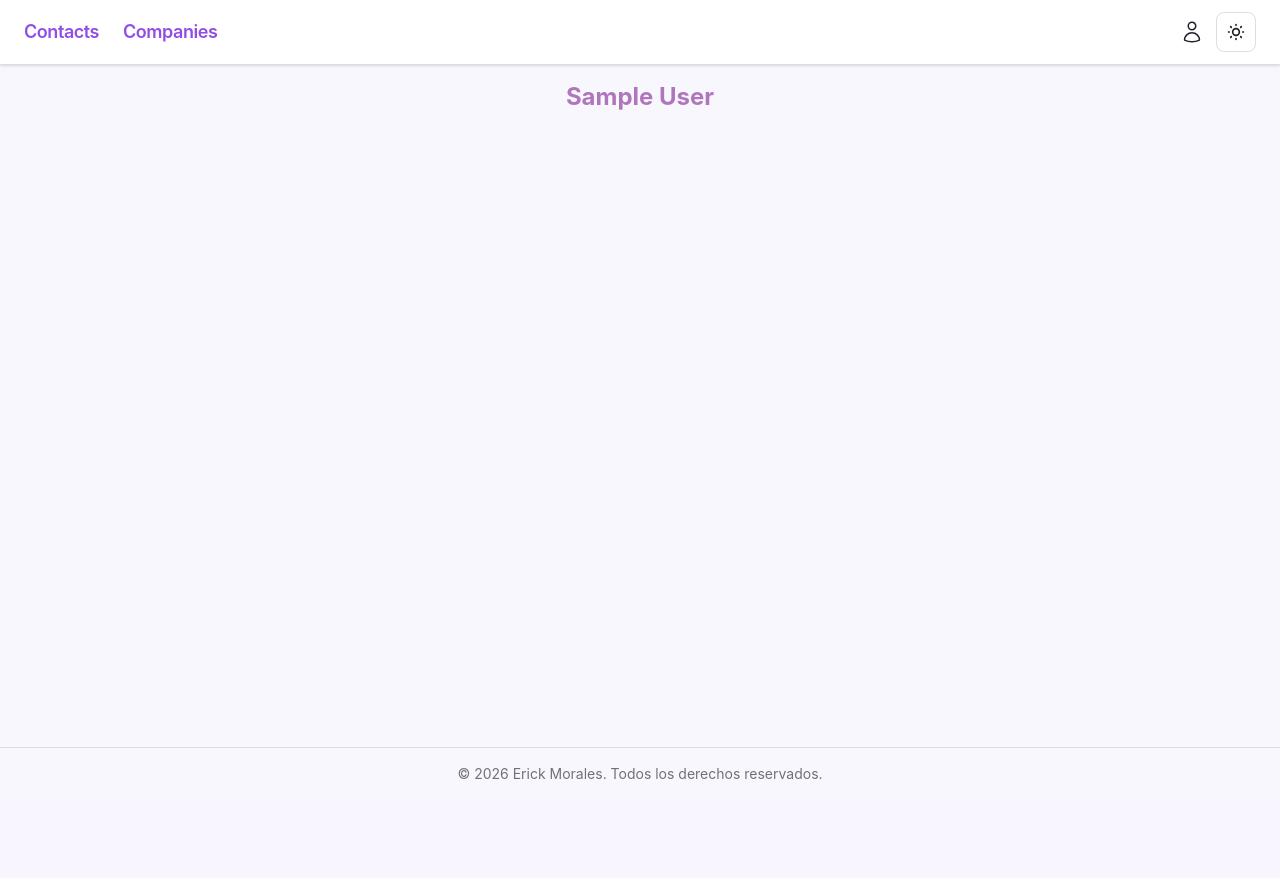
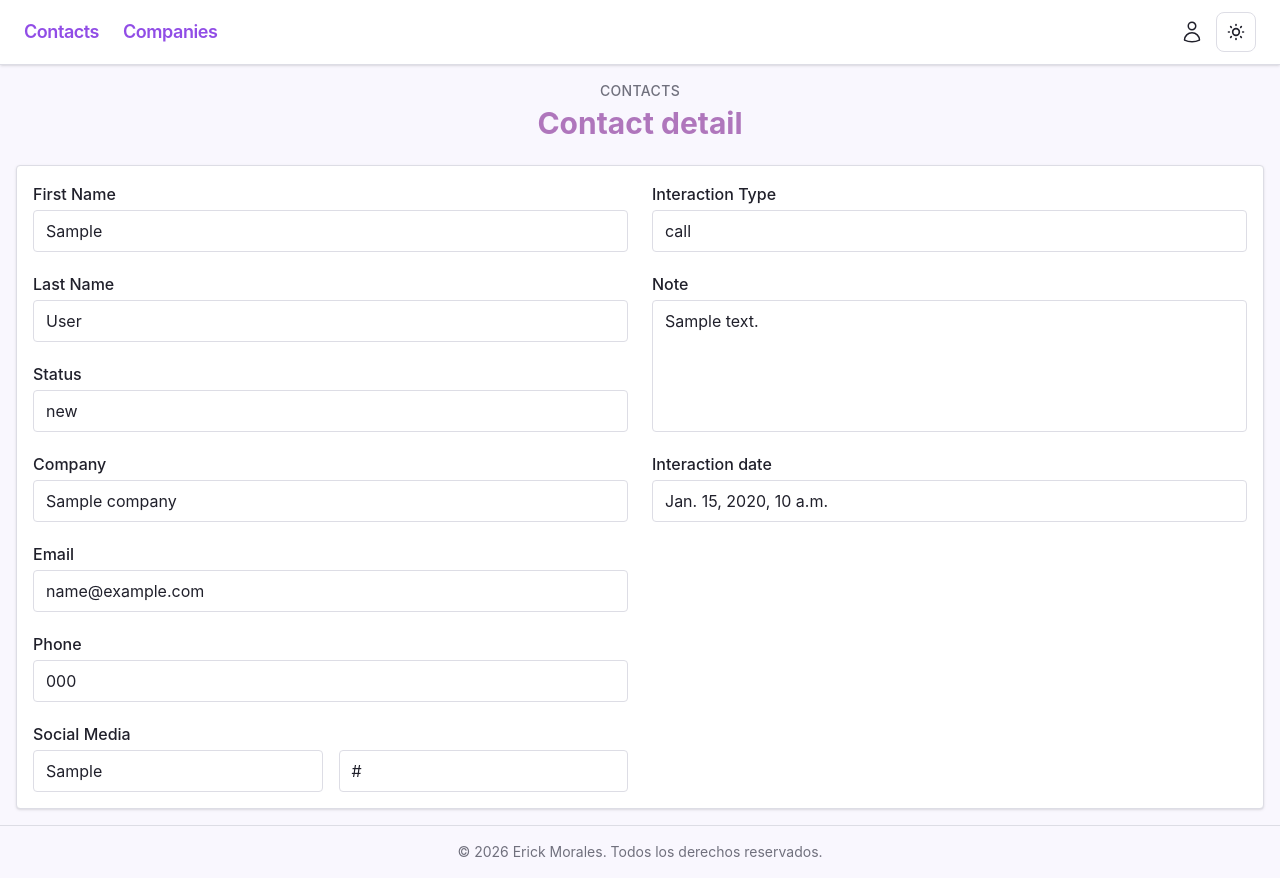
Before and after one commit to ErickMoraL/ContactFlow, a Django app: page /1/ in a window 1280 px wide. Before the commit the page ends 779 px from the top, so only its background shows below. Run offline with Django 5.2, Linux system fonts and the light colour scheme; a user stored in the database is signed in; tables that the repository leaves empty hold one stand-in row (values such as "Sample post"); style sheets or scripts are compiled from the project's sources.

Commit message:
feat: enhance contact detail view with detailed information display and improved layout

```diff
--- a/contacts/templates/contacts/contact_detail.html
+++ b/contacts/templates/contacts/contact_detail.html
@@ -3,5 +3,106 @@
   Contact detail
 {% endblock title %}
 {% block content %}
-  <h1 class="text-accent text-center text-2xl font-bold">{{ contact.first_name }} {{ contact.last_name }}</h1>
+  <section class="mx-auto" aria-labelledby="contact-detail-title">
+    <header class="mb-6 text-center">
+      <p class="muted text-sm font-medium uppercase tracking-wide">Contacts</p>
+      <h1 id="contact-detail-title" class="text-accent mt-1 text-3xl font-bold">Contact detail</h1>
+    </header>
+    <article class="card" aria-labelledby="contact-detail-title">
+      <div class="grid grid-cols-1 gap-6 md:grid-cols-2">
+        <div class="space-y-5">
+          <div>
+            <p class="label-primary">First Name</p>
+            <p class="input-primary">{{ contact.first_name|default:"-" }}</p>
+          </div>
+          <div>
+            <p class="label-primary">Last Name</p>
+            <p class="input-primary">{{ contact.last_name|default:"-" }}</p>
+          </div>
+          <div>
+            <p class="label-primary">Status</p>
+            <p class="input-primary">{{ contact.status|default:"-" }}</p>
+          </div>
+          <div>
+            <p class="label-primary">Company</p>
+            <p class="input-primary">{{ contact.company|default:"-" }}</p>
+          </div>
+          <div>
+            <p class="label-primary">Email</p>
+            <ul class="space-y-5">
+              {% for email in contact.emails.all %}
+                <li class="input-primary">{{ email.email }}</li>
+              {% empty %}
+                <li class="input-primary">---</li>
+              {% endfor %}
+            </ul>
+          </div>
+
+          <div>
+            <p class="label-primary">Phone</p>
+            <ul class="space-y-5">
+              {% for phone in contact.phones.all %}
+                <li class="input-primary">{{ phone.phone_number }}</li>
+              {% empty %}
+                <li class="input-primary">---</li>
+              {% endfor %}
+            </ul>
+          </div>
+          <div>
+            <p class="label-primary">Social Media</p>
+            <ul class="space-y-5">
+              {% for social_media in contact.social_media.all %}
+                <li class="grid grid-cols-2 gap-4">
+                  <span class="input-primary min-w-0 truncate">{{ social_media.platform }}</span>
+                  <span class="input-primary min-w-0 truncate" title="{{ social_media.url }}">{{ social_media.url }}</span>
+                </li>
+              {% empty %}
+                <li class="grid grid-cols-2 gap-4">
+                  <span class="input-primary min-w-0 truncate">---</span>
+                  <span class="input-primary min-w-0 truncate">---</span>
+                </li>
+              {% endfor %}
+            </ul>
+          </div>
+        </div>
+        <section class="space-y-5" aria-label="Interactions">
+          {% for interaction in contact.interactions.all %}
+            <article aria-label="Interaction {{ forloop.counter }}">
+              <div class="space-y-5">
+                <div>
+                  <p class="label-primary">Interaction Type</p>
+                  <p class="input-primary">{{ interaction.interaction_type }}</p>
+                </div>
+                <div>
+                  <p class="label-primary">Note</p>
+                  <p class="textarea-primary">{{ interaction.note }}</p>
+                </div>
+                <div>
+                  <p class="label-primary">Interaction date</p>
+                  <p class="input-primary">{{ interaction.interaction_date }}</p>
+                </div>
+              </div>
+            </article>
+          {% empty %}
+            <article aria-label="Interaction {{ forloop.counter }}">
+              <div class="space-y-5">
+                <div>
+                  <p class="label-primary">Interaction Type</p>
+                  <p class="input-primary">---</p>
+                  </div>
+                  <div>
+                    <p class="label-primary">Note</p>
+              <p class="textarea-primary">---</p>
+            </div>
+            <div>
+              <p class="label-primary">Interaction date</p>
+              <p class="input-primary">---</p>
+            </div>
+          </div>
+        </article>
+      {% endfor %}
+    </section>
+  </div>
+</article>
+</section>
 {% endblock content %}
--- a/contacts/views.py
+++ b/contacts/views.py
@@ -4,6 +4,7 @@
 from django.http import HttpResponse
 from django.shortcuts import get_object_or_404, redirect, render
 from django.contrib import messages
+from django.urls import reverse
 
 from .forms import ContactForm, InteractionForm, CompanyForm
 from .formsSet import EmailFormSet, PhoneFormSet, SocialMediaFormSet, InteractionFormSet
@@ -73,9 +74,24 @@
 
 @login_required
 def contact_detail(request, pk):
-    contact = get_object_or_404(Contact, pk=pk, user=request.user)
-
-    return render(request, "contacts/contact_detail.html", {"contact": contact})
+    contact = get_object_or_404(
+        Contact.objects.prefetch_related(
+            "emails",
+            "phones",
+            "social_media",
+            "interactions",
+        ),
+        pk=pk,
+        user=request.user,
+    )
+    return render(
+        request,
+        "contacts/contact_detail.html",
+        {
+            "contact": contact,
+            "cancel_url": reverse("contact_list"),
+        },
+    )
 
 
 @login_required
--- a/static/src/input.css
+++ b/static/src/input.css
@@ -104,7 +104,7 @@
     background-color: var(--app-surface);
     border-color: var(--app-border);
 
-    @apply w-full max-h-28 rounded border px-3 py-2 focus:ring-2 focus:outline-none;
+    @apply h-33 w-full rounded border px-3 py-2 focus:ring-2 focus:outline-none;
     @apply focus:ring-primary;
   }
 
@@ -123,7 +123,7 @@
   }
 
   .label-secondary {
-    @apply mb-0.5 block font-light text-sm;
+    @apply mb-0.5 block text-sm font-light;
   }
 
   .error-text {
```
